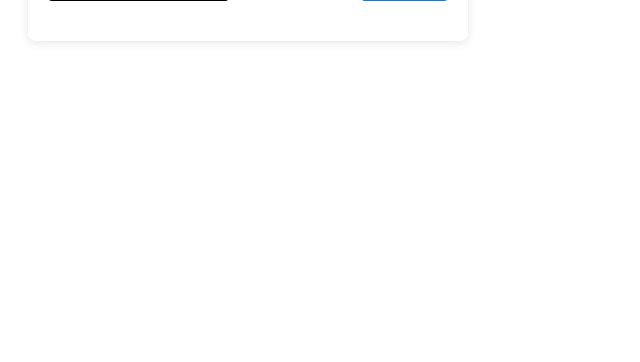
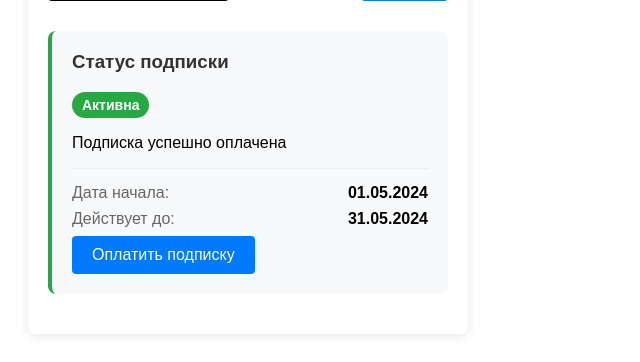
Before and after one commit to osccircuit/Filmora, a Django app: template users/templates/users/profile.html in a window 1280 px wide. Shown: the part 513-875 px from the top of the page, without its empty margins (0-640 px from the left). Before the commit the page ends 556 px from the top, so only its background shows below. Run offline with Django 5.2, Linux system fonts and the light colour scheme; the template is opened without the code that fills it: values that come from a table or form of the project are taken from there, others are empty; some libraries are stand-ins or nearby versions.

Commit message:
Add pay status in user profile

```diff
--- a/static/css/user/profile.css
+++ b/static/css/user/profile.css
@@ -80,3 +80,46 @@
 .btn:hover {
     background-color: #0056b3;
 }
+
+.subscription-card {
+    margin-top: 30px;
+    padding: 20px;
+    background-color: #f8f9fa;
+    border-radius: 8px;
+    border-left: 4px solid #28a745;
+}
+
+.subscription-card h3 {
+    margin-top: 0;
+    color: #333;
+}
+
+.subscription-status {
+    margin: 15px 0;
+}
+
+.status-badge {
+    display: inline-block;
+    padding: 5px 10px;
+    background-color: #28a745;
+    color: white;
+    border-radius: 20px;
+    font-size: 14px;
+    font-weight: bold;
+    margin-right: 10px;
+}
+
+.subscription-dates {
+    border-top: 1px solid #eee;
+    padding-top: 15px;
+}
+
+.date-item {
+    display: flex;
+    justify-content: space-between;
+    margin-bottom: 8px;
+}
+
+.date-item span {
+    color: #666;
+}
--- a/users/templates/users/profile.html
+++ b/users/templates/users/profile.html
@@ -56,6 +56,25 @@
                     <a href="{% url 'users:logout' %}" class="btn">Выйти</a>
                 </div>
             </form>
+            <!-- Добавляем после формы, перед закрывающими div -->
+            <div class="subscription-card">
+                <h3>Статус подписки</h3>
+                <div class="subscription-status">
+                    <span class="status-badge active">Активна</span>
+                    <p>Подписка успешно оплачена</p>
+                </div>
+                <div class="subscription-dates">
+                    <div class="date-item">
+                        <span>Дата начала:</span>
+                        <strong>01.05.2024</strong>
+                    </div>
+                    <div class="date-item">
+                        <span>Действует до:</span>
+                        <strong>31.05.2024</strong>
+                    </div>
+                </div>
+                <a href="{% url 'subscription:subscription_registration' %}" class="btn">Оплатить подписку</a>
+            </div>
     </div>
 </div>
 {% endblock content %}
```
